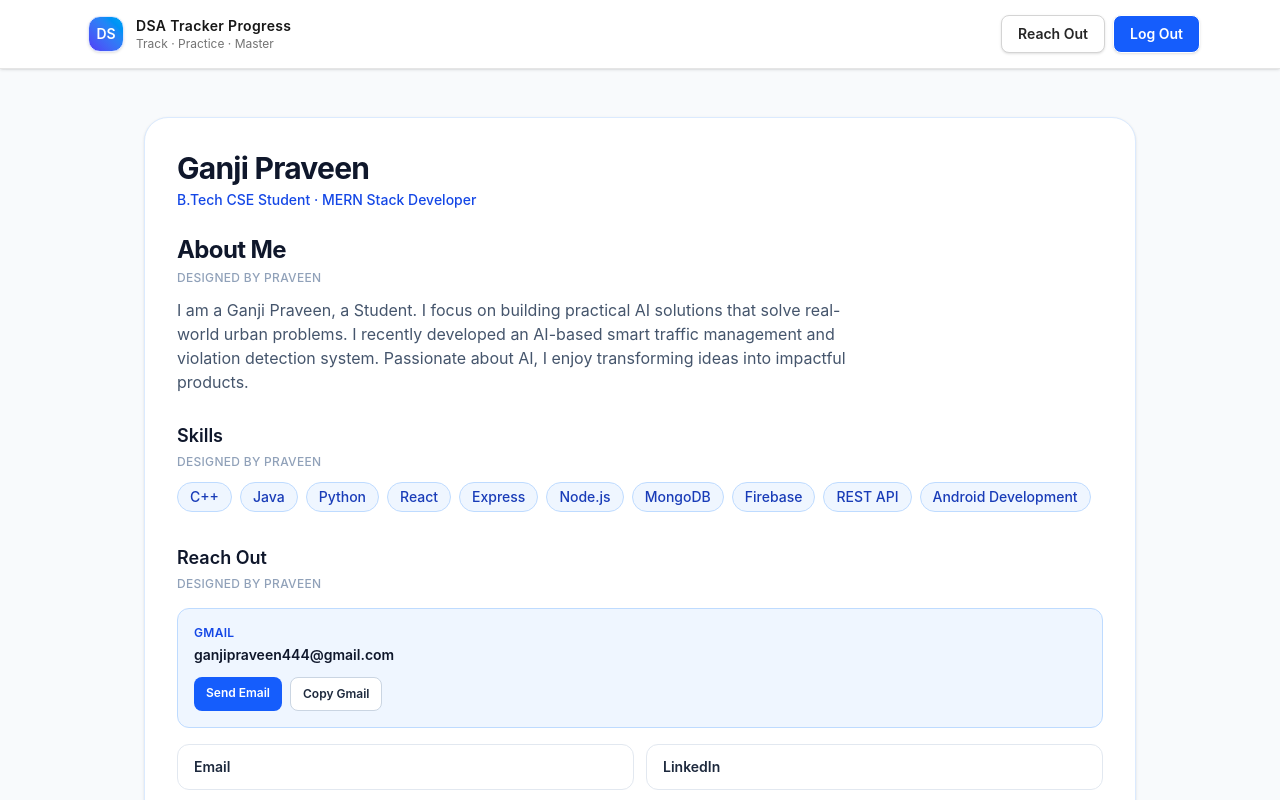
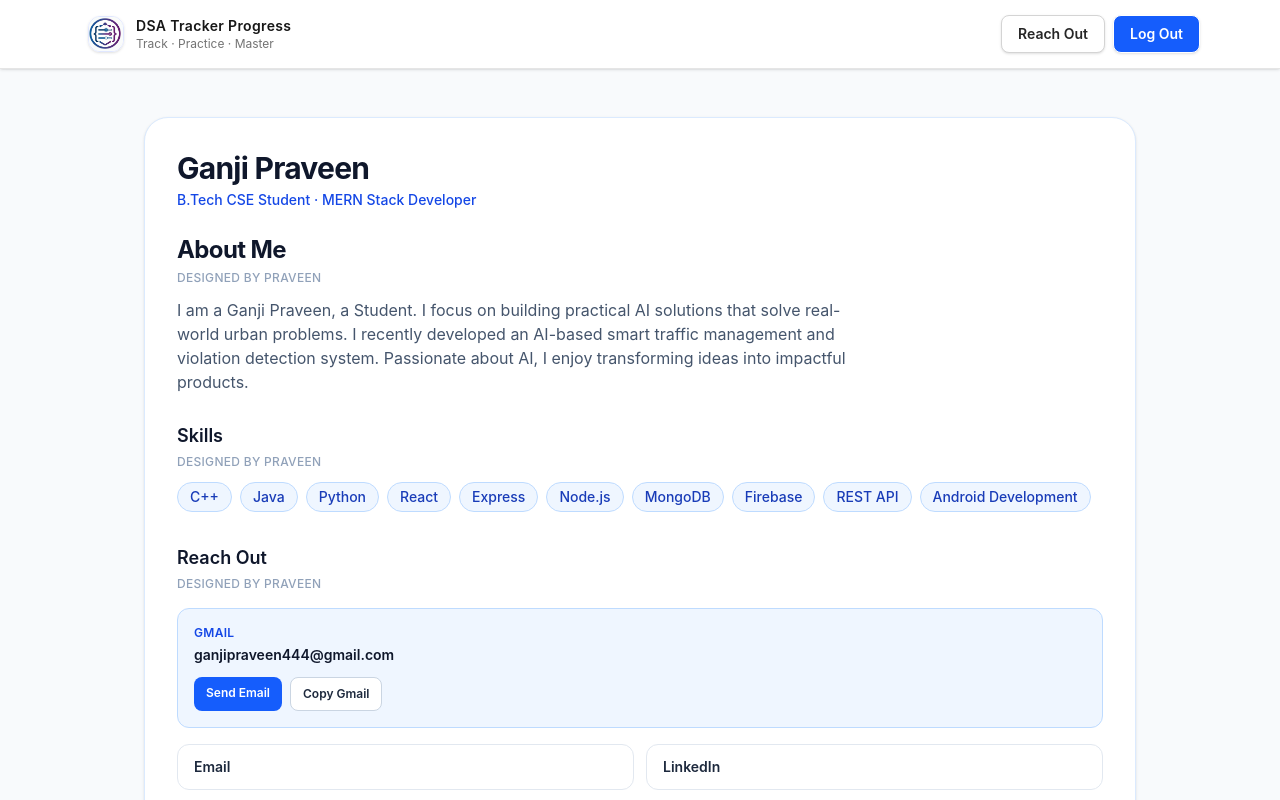
Before and after one commit to GANJI-PRAVEEN/DSA_Sheets, a React (Vite) app in the folder frontend/: page /reach-out in a window 1280 px wide. Shown: the top 800 px of the page. Built offline with nearby package versions, Linux system fonts and the light colour scheme; no server answers.

Commit message:
logo changed

```diff
--- a/frontend/index.html
+++ b/frontend/index.html
@@ -2,8 +2,8 @@
 <html lang="en">
   <head>
     <meta charset="UTF-8" />
-   <link rel="icon" type="image/png" sizes="32x32" href="/logo.png">
-    <link rel="icon" type="image/png" sizes="16x16" href="/logo.png">
+   <link rel="icon" type="image/png" sizes="32x32" href="/logo2.png">
+    <link rel="icon" type="image/png" sizes="16x16" href="/logo2.png">
     <meta name="viewport" content="width=device-width, initial-scale=1.0" />
     <title>DSA-Sheets</title>
   </head>
--- a/frontend/src/components/Navbar.jsx
+++ b/frontend/src/components/Navbar.jsx
@@ -13,8 +13,8 @@ const Navbar = () => {
           onClick={() => navigate('/')}
           className="flex min-w-0 flex-1 items-center gap-2 rounded-xl px-1 py-1 transition-colors hover:cursor-pointer hover:bg-neutral-50 sm:gap-3 sm:px-2"
         >
-          <div className="flex h-9 w-9 items-center justify-center rounded-xl border border-indigo-100 bg-linear-to-tr from-indigo-600 to-sky-500 shadow-sm">
-            <span className="text-sm font-semibold text-white">DS</span>
+          <div className="h-9 w-9 overflow-hidden rounded-xl border border-indigo-100 shadow-sm">
+            <img src="/logo.png" alt="DSA Sheets Logo" className="h-full w-full object-cover" />
           </div>
           <div className="min-w-0 flex flex-col items-start leading-tight">
             <span className="truncate text-sm font-semibold tracking-normal text-neutral-900 sm:tracking-wide">
```
Also changed, not shown: 1 other file (tests, documents, lock files or other folders).
